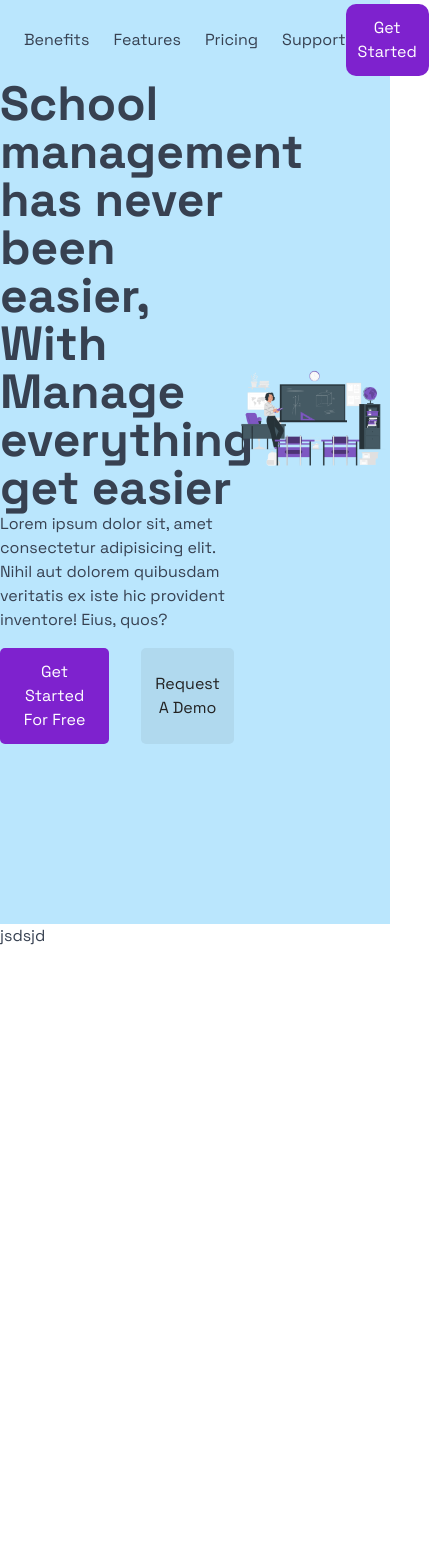
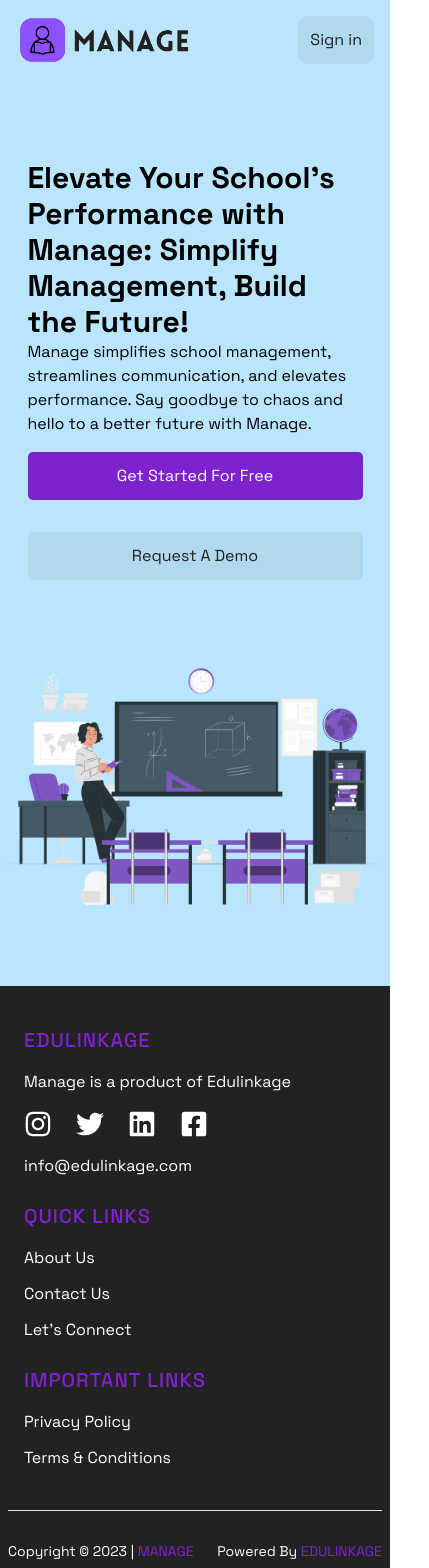
Before and after one commit to ThembaMahlangu/school-registration-app, a Next.js app in the folder frontend/: page / in a window 390 px wide. Shown: the top 1568 px of the page, 429 px wide, since content can reach past the window. Built offline with nearby package versions, Linux system fonts and the light colour scheme; what prettier-plugin-tailwindcss would draw is missing.

Commit message:
[add] edits and responsiveness

```diff
--- a/frontend/components/button/Button.tsx
+++ b/frontend/components/button/Button.tsx
@@ -14,7 +14,7 @@ const Button: FC<ButtonProps> = ({ label, action, icon, radius, color,textColor
     <button
       onClick={action}
       style={{ borderRadius: radius, backgroundColor: color ,color:textColor}}
-      className="cursor-pointer select-none rounded-sm  p-3 text-white transition-all"
+      className="cursor-pointer select-none rounded-sm  p-3 text-white transition-all md:px-6"
     >
       <span> {icon}</span>
       {label}
--- /dev/null
+++ b/frontend/components/footer/Footer.tsx
@@ -0,0 +1,70 @@
+import Link from "next/link";
+import {
+  FaFacebookSquare,
+  FaInstagram,
+  FaLinkedin,
+  FaTwitter,
+} from "react-icons/fa";
+
+const Footer = () => {
+  return (
+    <>
+      <footer className="bg-[#222] px-2 pt-10 md:pt-16 lg:pt-20 text-white">
+        <section className="mx-auto grid h-full max-w-6xl lg:px-0 px-4 md:px-10 md:grid-cols-2 lg:grid-cols-3 min-h-[200px] justify-between gap-6">
+          <section className={"flex flex-col"}>
+            <div className="flex-1">
+              <h3 className="text-xl font-medium uppercase tracking-wider text-purple-700">
+                edulinkage
+              </h3>
+              <p className="my-4">Manage is a product of Edulinkage</p>
+              <div className="flex gap-6 pb-4">
+                <FaInstagram size={28} />
+                <FaTwitter size={28} />
+                <FaLinkedin size={28} />
+                <FaFacebookSquare size={28} />
+              </div>
+            </div>
+            <p className="">info@edulinkage.com</p>
+          </section>
+          <section className="flex flex-col">
+            <h3 className="text-xl font-medium uppercase tracking-wider text-purple-700">
+              Quick links
+            </h3>
+            <div className="flex flex-col mt-4 gap-3 capitalize">
+              <Link href="#">about us</Link>
+              <Link href="#">Contact Us</Link>
+              <Link href="#">let&apos;s connect</Link>
+            </div>
+          </section>
+          {/* <section className="flex flex-col border">
+            <h3>get in touch with us for the best quality products</h3>
+            <p>
+              Lorem ipsum dolor sit amet consectetur adipisicing elit.
+              Necessitatibus animi laboriosam quia rem itaque blanditiis
+              assumenda sunt, magnam asperiores
+            </p>
+          </section> */}
+          <section className="flex flex-col">
+            <h3 className="text-xl font-medium uppercase tracking-wider text-purple-700">
+              important links
+            </h3>
+            <div className="flex flex-col mt-4 gap-3 capitalize">
+              <Link href="#">privacy policy</Link>
+              <Link href="#">terms & conditions</Link>
+            </div>
+          </section>
+        </section>
+        <div className="mx-auto text-sm sm:text-md  md:text-lg lg:text-xl mt-10 flex h-20 max-w-6xl items-center justify-between border-t">
+          <span>
+            Copyright © 2023 | <span className="text-purple-700">MANAGE</span>
+          </span>
+          <span>
+            Powered By{" "}
+            <span className="uppercase text-purple-700">edulinkage</span>
+          </span>
+        </div>
+      </footer>
+    </>
+  );
+};
+export default Footer;
--- a/frontend/components/header/index.tsx
+++ b/frontend/components/header/index.tsx
@@ -1,4 +1,3 @@
-import { ROUTES } from "@/constants/navbar.routes";
 import Link from "next/link";
 import Button from "../button/Button";
 import Logo from "../logo/Logo";
@@ -6,11 +5,11 @@ import Logo from "../logo/Logo";
 const Header = () => {
   return (
     <header className=" sticky top-0 h-20 w-full bg-[#BAE6FD] ">
-      <div className="mx-auto flex h-full max-w-7xl px-6 items-center justify-between">
+      <div className="mx-auto flex h-full px-4 md:px-10 lg:px-2 max-w-6xl items-center justify-between">
         <Link href="/" className=" h-full">
           <Logo />
         </Link>
-        <nav className="flex gap-6">
+        {/* <nav className="flex gap-6">
           {ROUTES.map((route) => {
             const { link, name } = route;
             return (
@@ -19,8 +18,18 @@ const Header = () => {
               </Link>
             );
           })}
-        </nav>
-        <Button radius="10px" label="Get Started" color="#7E22CE"/>
+        </nav> */}
+        <div className="flex gap-8">
+          <Button
+            radius="10px"
+            label="Sign in"
+            color="#2221"
+            textColor="#222"
+          />
+          <div className="hidden md:block">
+            <Button radius="10px" label="Sign up" color="#7E22CE" />
+          </div>
+        </div>
       </div>
     </header>
   );
--- a/frontend/components/layout/PageLayout.tsx
+++ b/frontend/components/layout/PageLayout.tsx
@@ -7,7 +7,7 @@ type pageProps = {
 const PageLayout: FC<pageProps> = ({ children }) => {
   return (
     <>
-      <div className="mx-auto  min-h-screen w-full ">
+      <div className="mx-auto flex flex-1 flex-col min-h-screen w-full ">
         {children}
       </div>
     </>
--- a/frontend/components/logo/Logo.tsx
+++ b/frontend/components/logo/Logo.tsx
@@ -4,11 +4,11 @@ const Logo = () => {
   return (
     <>
       <Image
-        src="/assets/logo/logo_light.png"
+        src="/assets/logo/logo_new.png"
         width={300}
         height={400}
         alt="logo"
-        className="h-20 w-[200px] object-cover"
+        className="h-20 w-[180px] object-cover"
       />
     </>
   );
--- a/frontend/components/views/BenefitsView.tsx
+++ b/frontend/components/views/BenefitsView.tsx
@@ -5,8 +5,7 @@ const BenefitsView = () => {
   return (
     <div className=" h-screen bg-white">
       <MainLayout>
-        <p>jsdsjd</p>
-        {/* <Header /> */}
+
       </MainLayout>
     </div>
   );
--- a/frontend/components/views/MainView.tsx
+++ b/frontend/components/views/MainView.tsx
@@ -5,20 +5,20 @@ import MainLayout from "../layout/MainLayout";
 const MainView = () => {
   return (
     <>
-      <div className=" h-screen bg-[#BAE6FD]">
+      <div className="flex-[40em] bg-[#BAE6FD]">
         <MainLayout>
-          <section className="flex items-center justify-center">
-            <div className="w-[60%]">
-              <h1 className="text-5xl font-bold">
-                School management has never been easier, With Manage everything
-                get easier
+          <section className="flex lg:flex-row flex-col items-center justify-center">
+            <div className="lg:w-[60%] px-2 w-[90%] pt-20">
+              <h1 className="md:text-5xl text-3xl font-bold">
+                Elevate Your School&apos;s Performance with Manage: Simplify
+                Management, Build the Future!
               </h1>
               <p>
-                Lorem ipsum dolor sit, amet consectetur adipisicing elit. Nihil
-                aut dolorem quibusdam veritatis ex iste hic provident inventore!
-                Eius, quos?
+                Manage simplifies school management, streamlines communication,
+                and elevates performance. Say goodbye to chaos and hello to a
+                better future with Manage.
               </p>
-              <div className="my-4 flex gap-8 ">
+              <div className="my-4 flex max-w-[500px] gap-8 flex-col md:flex-row ">
                 <Button
                   label="Get Started For Free"
                   radius="5px"
--- a/frontend/package.json
+++ b/frontend/package.json
@@ -13,11 +13,14 @@
     "@types/node": "18.13.0",
     "@types/react": "18.0.28",
     "@types/react-dom": "18.0.10",
+    "axios": "^1.3.3",
     "eslint": "8.34.0",
     "eslint-config-next": "13.1.6",
     "next": "13.1.6",
     "react": "18.2.0",
     "react-dom": "18.2.0",
+    "react-hot-toast": "^2.4.0",
+    "react-icons": "^4.7.1",
     "typescript": "4.9.5"
   },
   "devDependencies": {
--- a/frontend/pages/index.tsx
+++ b/frontend/pages/index.tsx
@@ -1,13 +1,15 @@
+import Footer from "@/components/footer/Footer";
+import Header from "@/components/header";
 import BenefitsView from "@/components/views/BenefitsView";
 import MainView from "@/components/views/MainView";
-import Header from "@/components/header";
 
 export default function Home() {
   return (
     <>
       <Header />
       <MainView />
-      <BenefitsView />
+      {/* <BenefitsView /> */}
+      <Footer />
     </>
   );
 }
--- a/frontend/styles/globals.css
+++ b/frontend/styles/globals.css
@@ -13,7 +13,7 @@
 body {
   -ms-overflow-style: none;
   scrollbar-width: none;
-  @apply text-gray-700 dark:text-white;
+  /* @apply text-gray-700 dark:text-white; */
   /* @apply text-gray-700 dark:text-white bg-[#fafbff] dark:bg-[#181818]; */
 }
 
```
Also changed, not shown: frontend/public/assets/logo/logo_new.png (added).
